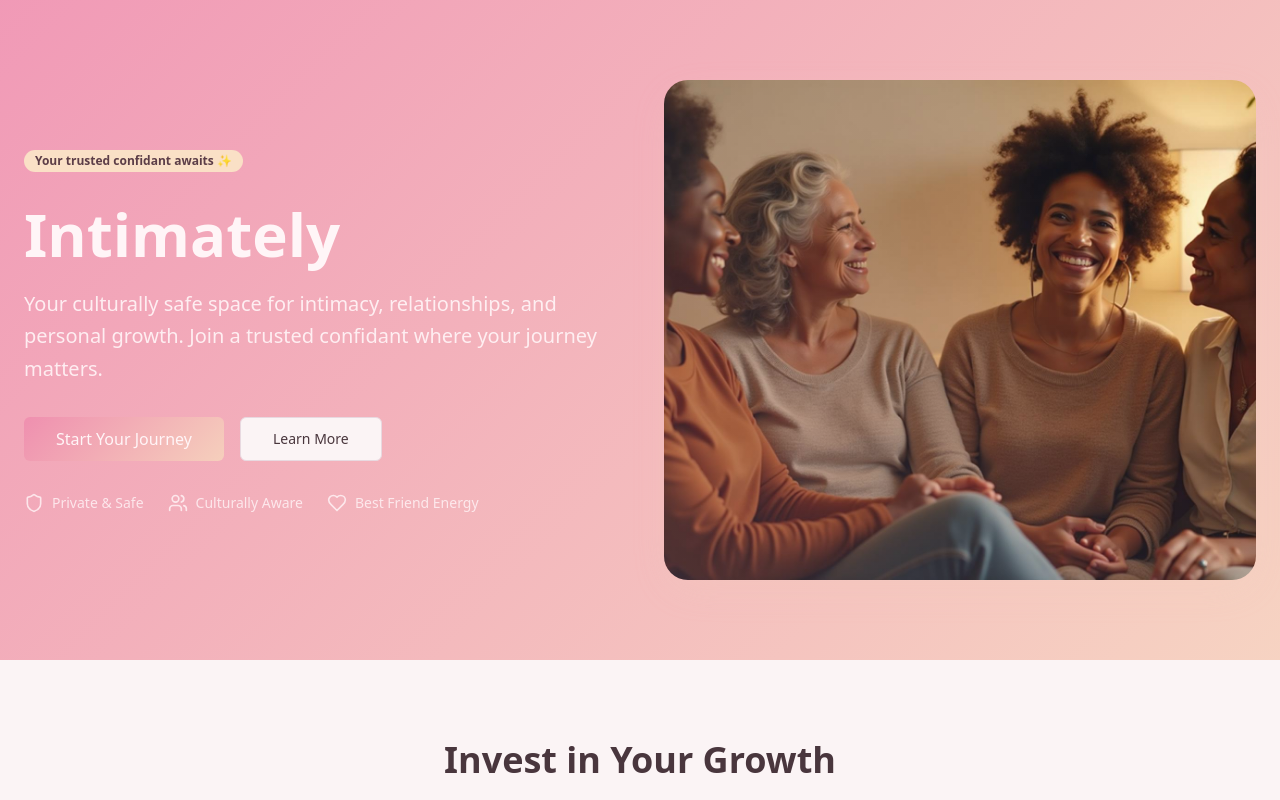
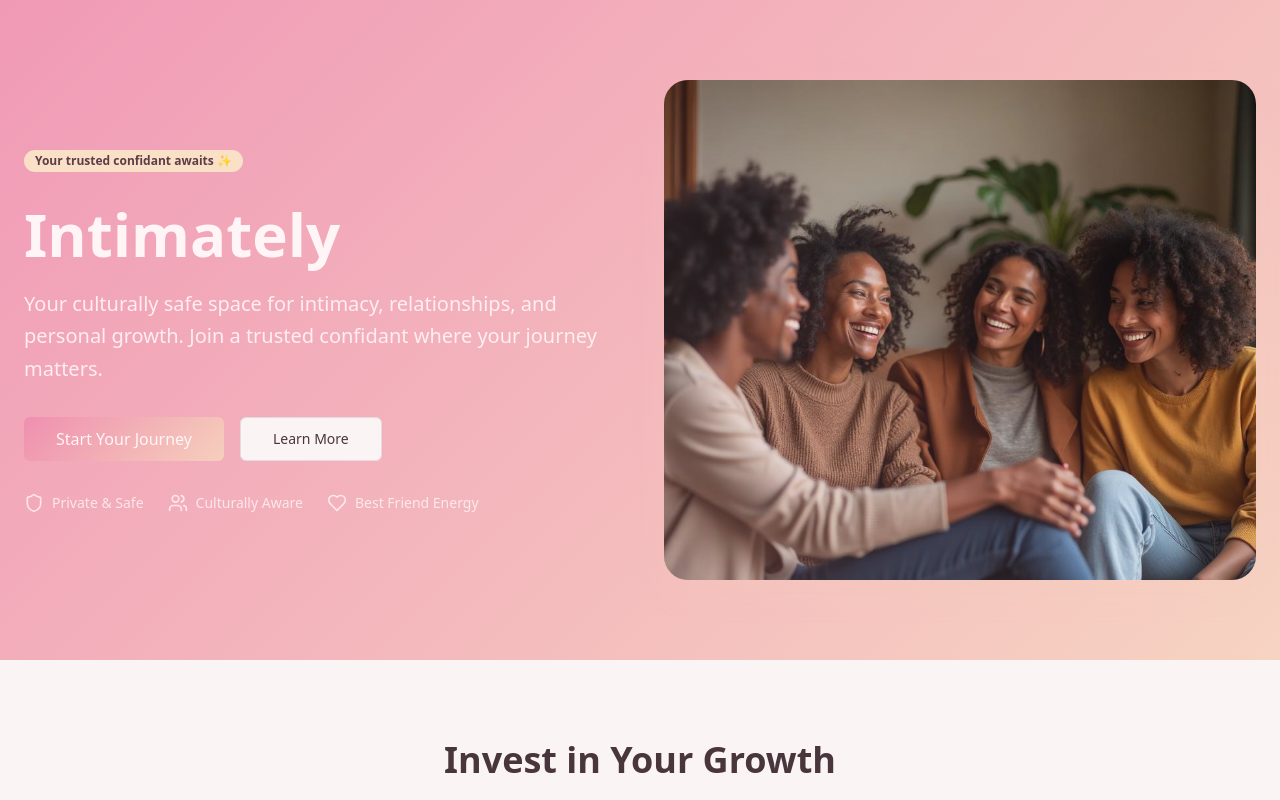
Before and after one commit to thepharmdhq/intimate-haven-guide, a React (Vite) app: page / in a window 1280 px wide. Shown: the top 800 px of the page. Built offline with nearby package versions, Linux system fonts and the light colour scheme.

Commit message:
Update hero image
Update hero image to feature 4 confidants: 3 women and 1 man.

```diff
--- a/src/pages/Landing.tsx
+++ b/src/pages/Landing.tsx
@@ -2,7 +2,7 @@ import { Button } from "@/components/ui/button";
 import { Card, CardContent } from "@/components/ui/card";
 import { Badge } from "@/components/ui/badge";
 import { Heart, Shield, Sparkles, Users } from "lucide-react";
-import heroImage from "@/assets/hero-women.jpg";
+import heroImage from "@/assets/hero-confidants.jpg";
 
 const Landing = () => {
   return (
@@ -56,7 +56,7 @@ const Landing = () => {
               <div className="absolute inset-0 bg-gradient-to-tr from-primary-glow/20 to-transparent rounded-3xl"></div>
               <img
                 src={heroImage}
-                alt="Diverse women supporting each other in an intimate, caring conversation"
+                alt="Four diverse confidants - three women and one man - in a supportive, intimate conversation"
                 className="w-full h-96 lg:h-[500px] object-cover rounded-3xl shadow-warm"
               />
             </div>
```
Also changed, not shown: src/assets/hero-confidants.jpg (added).
